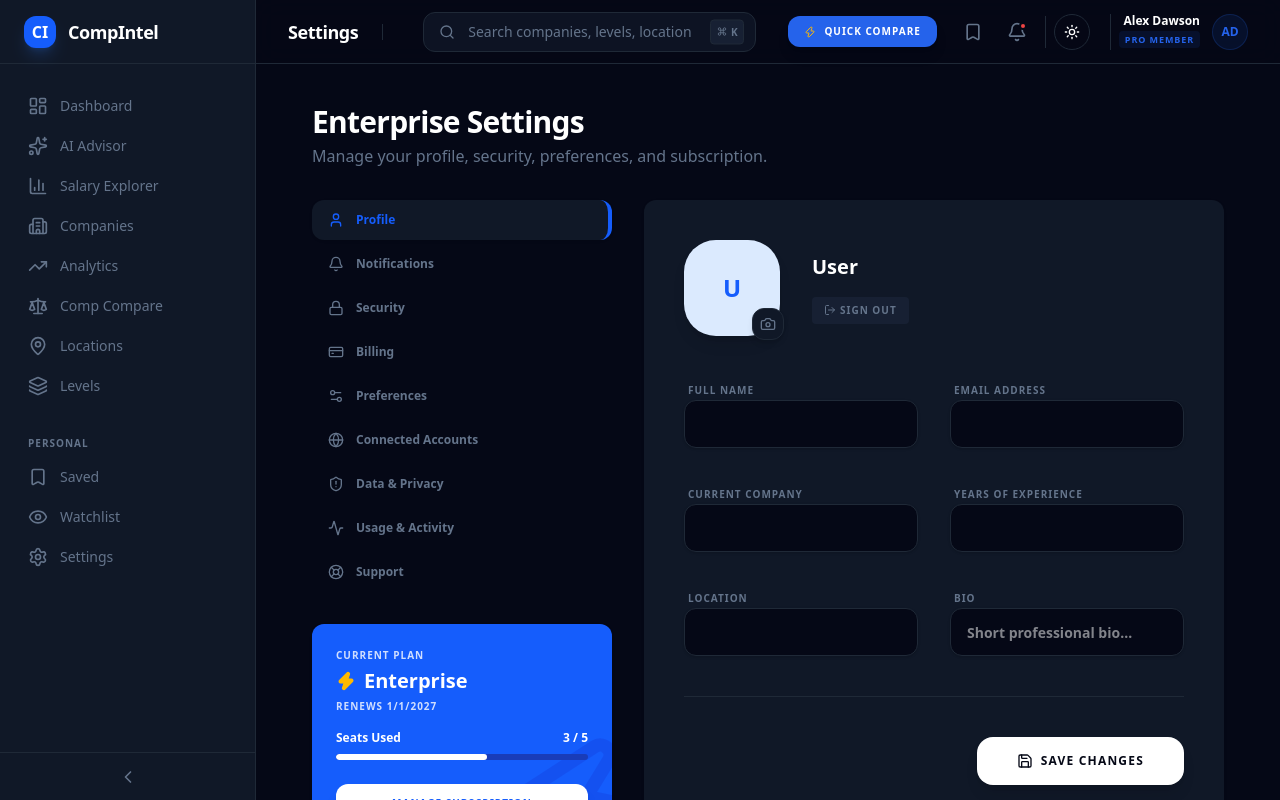
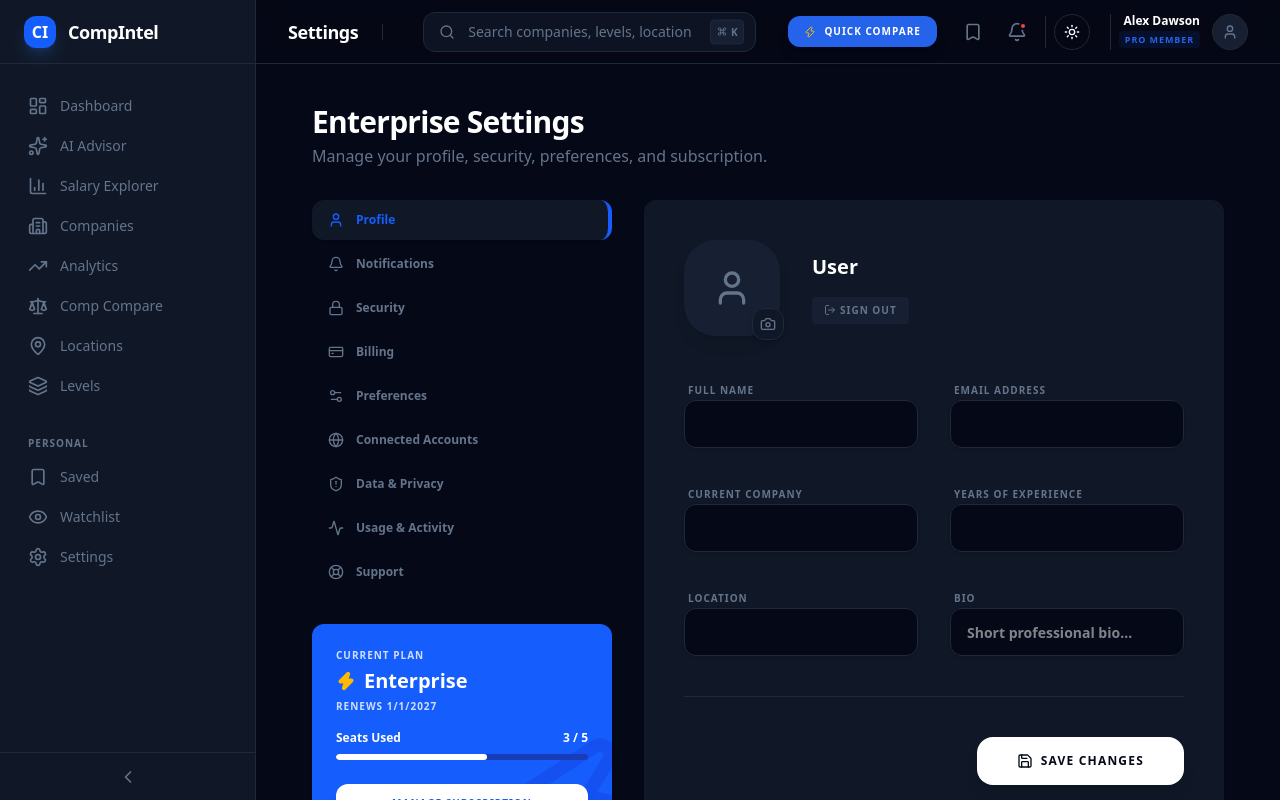
Before and after one commit to genius-0963/-Compensation-Intelligence-System, a Next.js app: page /settings/profile in a window 1280 px wide. Built offline with nearby package versions, Linux system fonts and the light colour scheme; no server answers; the database is empty.

Commit message:
style: replace colored initials avatars with simple user icon and rename to Profile Picture

```diff
--- a/src/app/(dashboard)/settings/profile/page.tsx
+++ b/src/app/(dashboard)/settings/profile/page.tsx
@@ -1,7 +1,7 @@
 "use client";
 
 import React, { useState, useEffect } from 'react';
-import { Camera, Check, Trash2, Loader2, Save, LogOut } from 'lucide-react';
+import { Camera, Check, Trash2, Loader2, Save, LogOut, User } from 'lucide-react';
 import { signOut } from 'next-auth/react';
 import { Card } from "@/components/ui/card";
 
@@ -79,7 +79,7 @@ export default function ProfileSettingsPage() {
     <Card className="p-10 border-none shadow-sm bg-card min-h-[600px] animate-fade-up transition-colors">
       <div className="space-y-10">
 
-        {/* Avatar Section */}
+        {/* Profile Picture Section */}
         <div className="flex items-center gap-8">
           <div className="relative">
             {avatarUploading ? (
@@ -87,10 +87,10 @@ export default function ProfileSettingsPage() {
                 <Loader2 className="h-6 w-6 text-muted-foreground animate-spin" />
               </div>
             ) : profile?.avatarUrl ? (
-              <img src={profile.avatarUrl} alt="Avatar" className="h-24 w-24 rounded-[32px] object-cover shadow-lg bg-card" />
+              <img src={profile.avatarUrl} alt="Profile Picture" className="h-24 w-24 rounded-[32px] object-cover shadow-lg bg-card" />
             ) : (
-              <div className="h-24 w-24 rounded-[32px] bg-blue-100 dark:bg-blue-950/40 flex items-center justify-center text-blue-600 text-2xl font-black shadow-lg uppercase">
-                {profile?.name?.slice(0, 2) || profile?.email?.slice(0, 2) || "U"}
+              <div className="h-24 w-24 rounded-[32px] bg-muted flex items-center justify-center shadow-lg">
+                <User className="h-10 w-10 text-muted-foreground" />
               </div>
             )}
 
@@ -105,7 +105,7 @@ export default function ProfileSettingsPage() {
             <div className="flex flex-wrap gap-2 mt-4">
                {profile?.avatarUrl && (
                   <button onClick={handleAvatarRemove} className="px-3 py-1.5 bg-red-50 dark:bg-red-950/40 text-red-600 text-[10px] font-black uppercase tracking-widest rounded flex items-center gap-1 hover:bg-red-100 dark:hover:bg-red-900/50 transition-colors">
-                     <Trash2 className="h-3 w-3" /> Remove Avatar
+                     <Trash2 className="h-3 w-3" /> Remove Picture
                   </button>
                )}
                <button onClick={() => signOut({ callbackUrl: '/login' })} className="px-3 py-1.5 bg-muted text-muted-foreground text-[10px] font-black uppercase tracking-widest rounded flex items-center gap-1 hover:bg-muted/80 hover:text-foreground transition-colors">
--- a/src/app/onboarding/profile/page.tsx
+++ b/src/app/onboarding/profile/page.tsx
@@ -4,7 +4,7 @@ import React, { useState, useEffect } from 'react';
 import { useRouter } from 'next/navigation';
 import { useSession } from 'next-auth/react';
 import { motion, AnimatePresence } from 'framer-motion';
-import { Check, ArrowRight, ArrowLeft, Loader2, Building2, MapPin, Briefcase, FileText } from 'lucide-react';
+import { Check, ArrowRight, ArrowLeft, Loader2, Building2, MapPin, Briefcase, FileText, User } from 'lucide-react';
 import { Card } from "@/components/ui/card";
 
 const steps = [
@@ -82,10 +82,10 @@ export default function OnboardingProfilePage() {
           {profile && (
              <div className="flex flex-col items-center justify-center mb-6">
                 {profile.avatarUrl ? (
-                   <img src={profile.avatarUrl} alt="Avatar" className="h-20 w-20 rounded-[28px] object-cover shadow-lg border-2 border-border mb-4" />
+                   <img src={profile.avatarUrl} alt="Profile Picture" className="h-20 w-20 rounded-[28px] object-cover shadow-lg border-2 border-border mb-4" />
                 ) : (
-                   <div className="h-20 w-20 rounded-[28px] bg-blue-600/20 text-blue-500 border-2 border-blue-500/20 flex items-center justify-center text-xl font-black shadow-lg mb-4 uppercase">
-                     {profile.name?.slice(0, 2) || profile.email?.slice(0, 2) || "U"}
+                   <div className="h-20 w-20 rounded-[28px] bg-muted text-muted-foreground border-2 border-border flex items-center justify-center shadow-lg mb-4">
+                     <User className="h-10 w-10" />
                    </div>
                 )}
                 <h1 className="text-2xl font-black text-white tracking-tight">{profile.name}</h1>
--- a/src/components/layout/user-nav.tsx
+++ b/src/components/layout/user-nav.tsx
@@ -23,9 +23,7 @@ export function UserNav() {
   const userRole = session?.user?.role || "USER";
   const userTitle = profile?.roleFamily || "Senior Software Engineer";
 
-  const initials = userName
-    ? userName.split(' ').map((n: string) => n[0]).join('').toUpperCase().slice(0, 2)
-    : 'AD';
+  const initials = 'AD'; // Deprecated in favor of generic icon
 
   const toggleDropdown = () => setIsOpen((prev) => !prev);
 
@@ -128,11 +126,11 @@ export function UserNav() {
         </div>
 
         {/* Avatar image / initials */}
-        <div className="h-9 w-9 rounded-full bg-primary/10 border border-primary/20 flex items-center justify-center text-primary text-xs font-black group-hover:shadow-md transition-all overflow-hidden relative">
+        <div className="h-9 w-9 rounded-full bg-muted border border-border flex items-center justify-center text-muted-foreground group-hover:shadow-md transition-all overflow-hidden relative">
           {userImage ? (
-            <img src={userImage} alt={userName} className="h-full w-full object-cover animate-fade-in" />
+            <img src={userImage} alt="Profile Picture" className="h-full w-full object-cover animate-fade-in" />
           ) : (
-            <span>{initials}</span>
+            <User className="h-4 w-4" />
           )}
         </div>
       </button>
@@ -163,11 +161,11 @@ export function UserNav() {
 
             {/* Header section */}
             <div className="flex items-center gap-4 pb-4 border-b border-border">
-              <div className="h-12 w-12 rounded-xl bg-primary/10 border border-primary/20 flex items-center justify-center text-primary text-sm font-black overflow-hidden shrink-0">
+              <div className="h-12 w-12 rounded-xl bg-muted border border-border flex items-center justify-center text-muted-foreground overflow-hidden shrink-0">
                 {userImage ? (
-                  <img src={userImage} alt={userName} className="h-full w-full object-cover" />
+                  <img src={userImage} alt="Profile Picture" className="h-full w-full object-cover" />
                 ) : (
-                  <span>{initials}</span>
+                  <User className="h-6 w-6" />
                 )}
               </div>
               <div className="min-w-0 flex-1">
```
